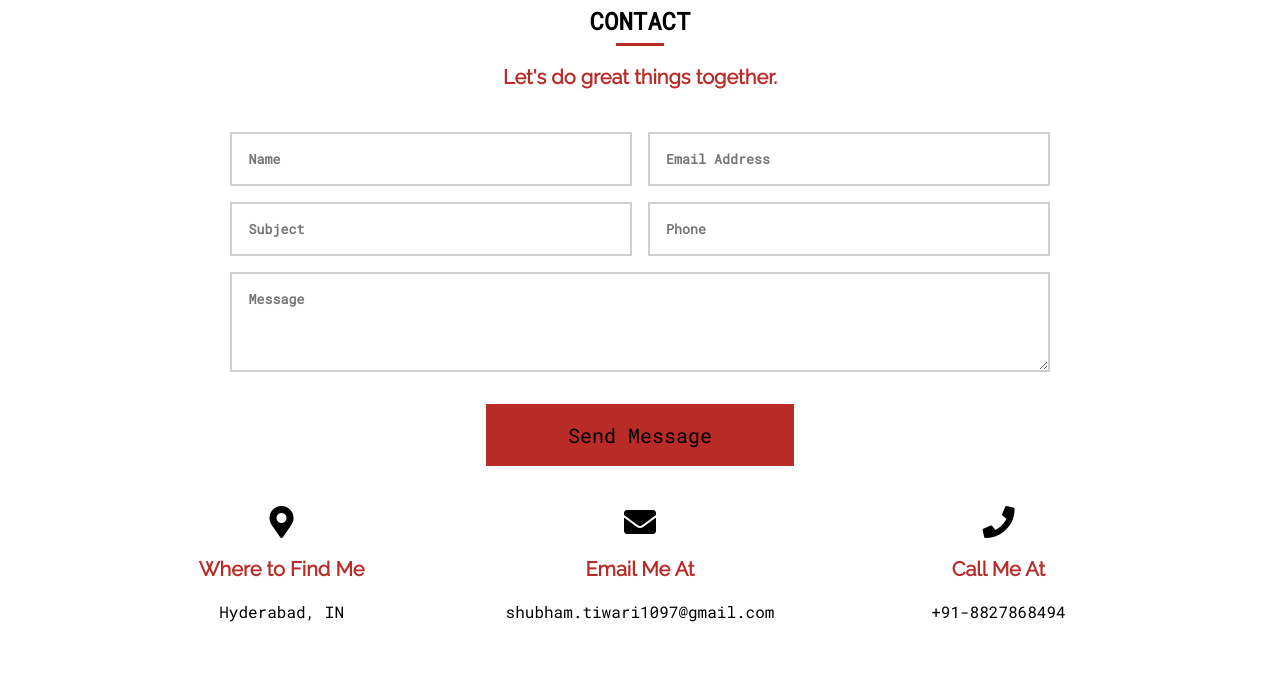
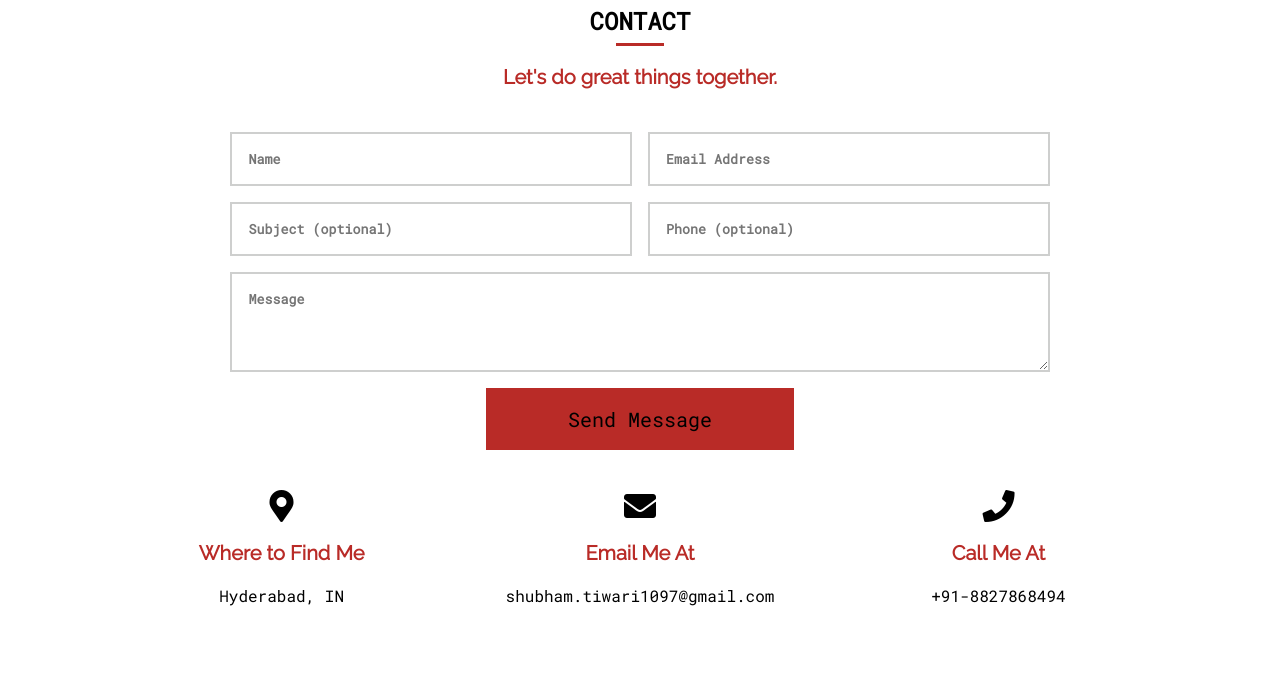
Before and after one commit to stiwarri/portfolio, a website built with Parcel: page src/index.html in a window 1280 px wide. Shown: the part 3430-4128 px from the top of the page. Built offline with nearby package versions, Linux system fonts and the light colour scheme.

Commit message:
Deploy with netlify-form

```diff
--- a/src/index.html
+++ b/src/index.html
@@ -404,14 +404,13 @@
                 <p class="section-sub-title">
                     Let's do great things together.
                 </p>
-                <form class="contact-form" method="POST" data-netlify="true" data-netlify-recaptcha="true">
+                <form class="contact-form" method="POST" data-netlify="true">
                     <div class="text-fields">
                         <input type="text" class="text-input name-input" name="name" placeholder="Name" required>
-                        <input type="text" class="text-input email-input" name="email" placeholder="Email Address" required>
-                        <input type="text" class="text-input subject-input" name="subject" placeholder="Subject">
-                        <input type="text" class="text-input phone-input" name="phone" placeholder="Phone">
+                        <input type="email" class="text-input email-input" name="email" placeholder="Email Address" required>
+                        <input type="text" class="text-input subject-input" name="subject" placeholder="Subject (optional)">
+                        <input type="text" class="text-input phone-input" name="phone" placeholder="Phone (optional)">
                         <textarea class="text-input message-input" name="message" placeholder="Message" required></textarea>
-                        <div data-netlify-recaptcha="true"></div>
                     </div>
                     <button type="submit" class="btn">Send Message</button>
                 </form>
```
Also changed, not shown: dist/index.html, 1 other file.
